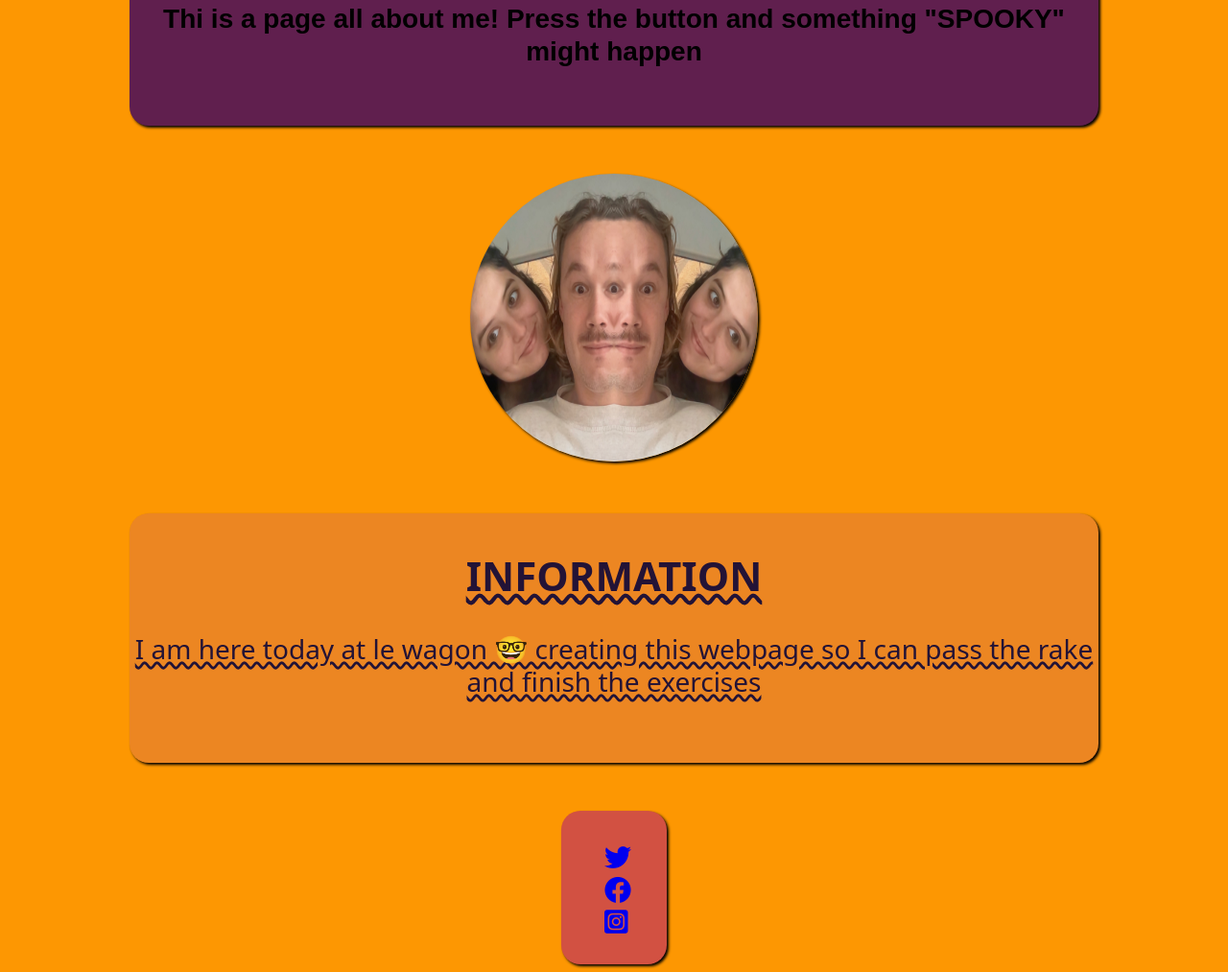
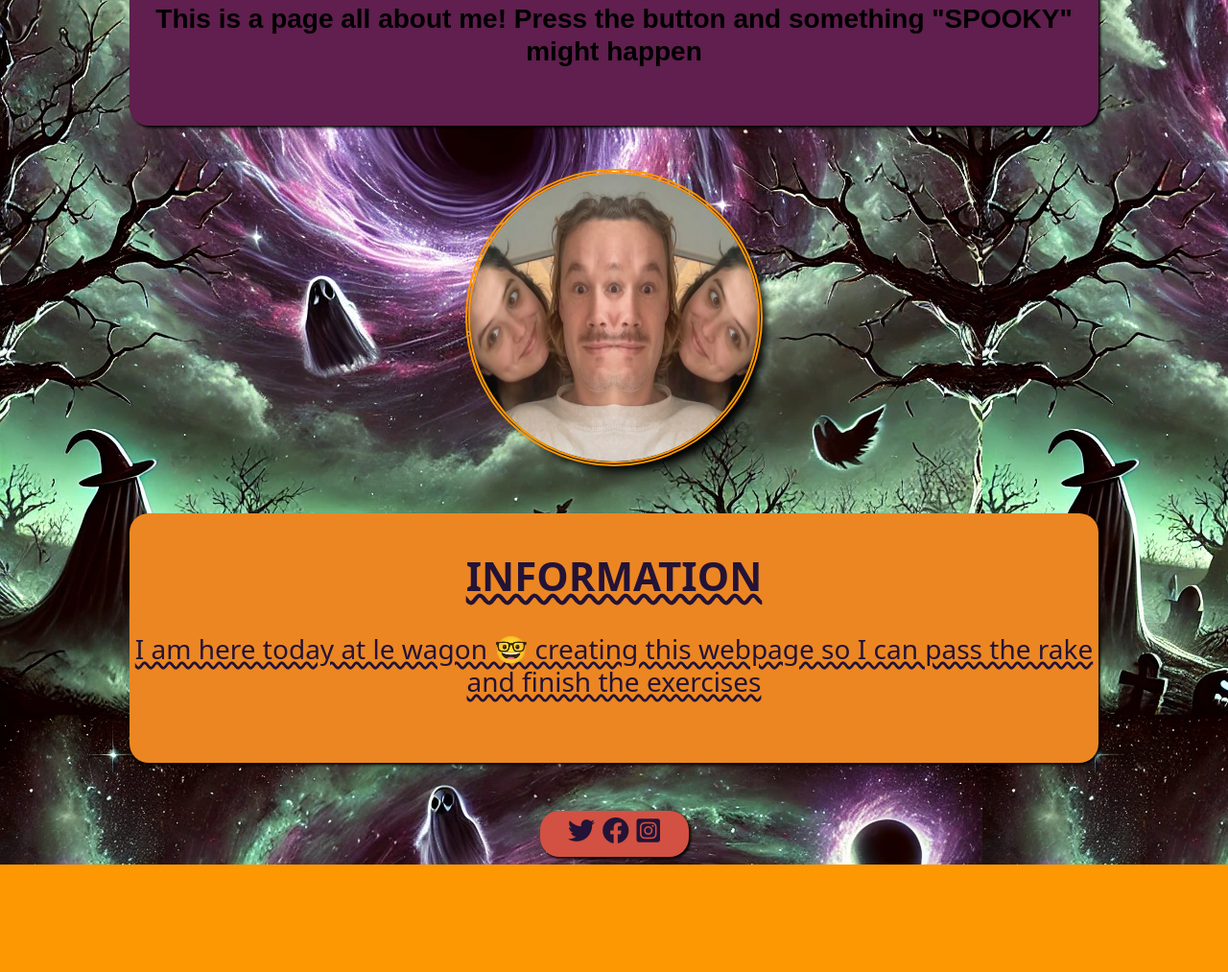
Before and after one commit to Mintyfreshmax/profile, a plain HTML site: page index.html in a window 1280 px wide. Shown: the part 279-1292 px from the top of the page at 96% size. After the commit the page ends 1180 px from the top, so only its background shows below. Drawn offline with Linux system fonts and the light colour scheme; a web font is replaced by a local one.

Commit message:
my profile page

```diff
--- a/index.html
+++ b/index.html
@@ -13,25 +13,25 @@
   <meta name="viewport" content="width=device-width, initial-scale=1.0">
   <title>Document</title>
 </head>
-<body>
+<body background="images/image.jpg" alt="generated spooky image">
   <div id="banner">
 <h1> 👻 WELCOME 👻 </h1>
 <div>
     <button class="button" onclick="window.open('https://encrypted-tbn0.gstatic.com/images?q=tbn:ANd9GcQPs9gPZGQE_1FOxM1GMnDW7sOiuD9SjWPRgjUhsUNDa5V697lZluj-GW3ubsoTxWvcG1Q&usqp=CAU')">Spook Me</button>
     </div>
-<h4>Thi is a page all about me! Press the button and something "SPOOKY" might happen</h4>
+<h4>This is a page all about me! Press the button and something "SPOOKY" might happen</h4>
 </div id="info">
-<img src="images/profile.jpg" alt="Profile Image">
+<div>
+<img id="profilePic" src="images/profile.jpg" alt="Profile Image">
+</div>
 <div id="info">
 <h2>INFORMATION</h2>
 <p>I am here today at le wagon 🤓 creating this webpage so I can pass the rake and finish the exercises</p>
 </div>
 <div id="socials">
-<ul>
-  <li> <a href="https://i1.sndcdn.com/artworks-d3kRGZ7gzRpLXeTQ-Xc5y1w-t500x500.jpg"><i class="fa-brands fa-twitter"></i></a></li>
-  <li> <a href="https://i1.sndcdn.com/artworks-d3kRGZ7gzRpLXeTQ-Xc5y1w-t500x500.jpg"><i class="fa-brands fa-facebook"></i></a></li>
-  <li> <a href="https://i1.sndcdn.com/artworks-d3kRGZ7gzRpLXeTQ-Xc5y1w-t500x500.jpg"><i class="fa-brands fa-square-instagram"></i></a></li>
+   <a href="https://encrypted-tbn0.gstatic.com/images?q=tbn:ANd9GcQFe5SdcLEnqFpf4yR0tT_ENmc1BVis0H1Wbw&s"><i class="fa-brands fa-twitter"></i></a>
+   <a href="https://i.pinimg.com/474x/24/0d/b3/240db311ce5ea2fc4b90f9b415dfdf2a.jpg"><i class="fa-brands fa-facebook"></i></a>
+   <a href="https://i1.sndcdn.com/artworks-d3kRGZ7gzRpLXeTQ-Xc5y1w-t500x500.jpg"><i class="fa-brands fa-square-instagram"></i></a>
 </div>
-</ul>
 </body>
 </html>
--- a/style.css
+++ b/style.css
@@ -40,19 +40,21 @@ body {
   font-family: "Bungee Spice", sans-serif;
   background-color: #d25142;
   font-weight: 400;
-  color: #231336;
   font-style: normal;
-  width: 100px;
-  height: 150px;
+  width: 145px;
+  height: 38px;
   font-size: 28px;
   line-height: 1.2;
   padding: 5px;
   margin: auto;
   border-radius: 20px;
   box-shadow: 2px 2px 3px  	#000000;
-  text-align:justify;
+  text-align:center;
 }
 
+#socials a {
+  color: #231336;
+}
 
 button {
   box-shadow: 2px 2px 3px  	#000000;
@@ -75,16 +77,19 @@ ul {
   list-style: none;
 }
 
-img {
+#profilePic {
   width: 300px;
   height: 300px;
   border-radius: 50%;
-  box-shadow: 2px 2px 3px  	#000000;
+  box-shadow: 10px 10px 10px  	black;
+  outline: #fd9702;
+  outline-style: double;
+  outline-width: 5px;
 
 }
 
 i:hover {
-  color: #09ff00;
+  color: greenyellow;
 }
 
 @media (max-width: 960px) {
```
Also changed, not shown: images/image.jpg (added).
